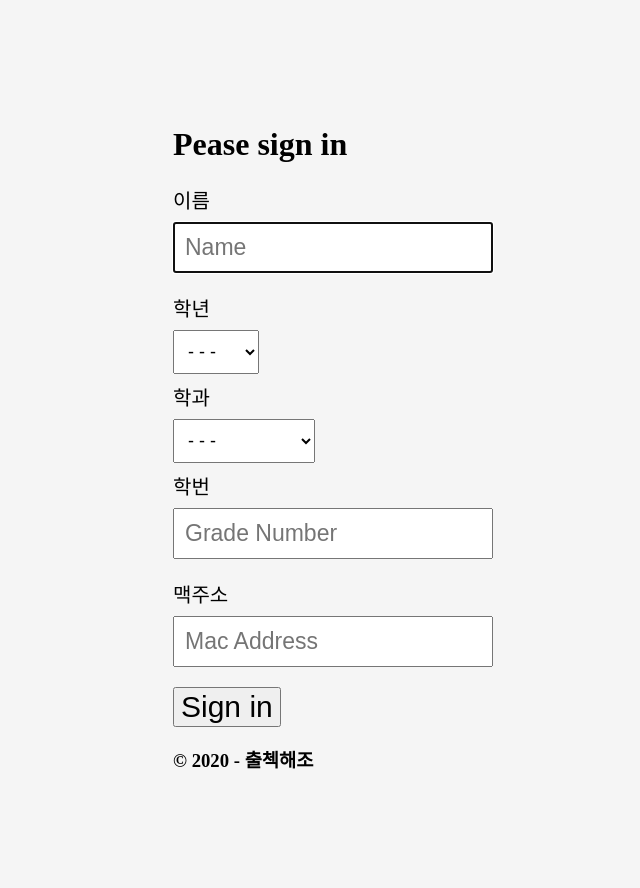
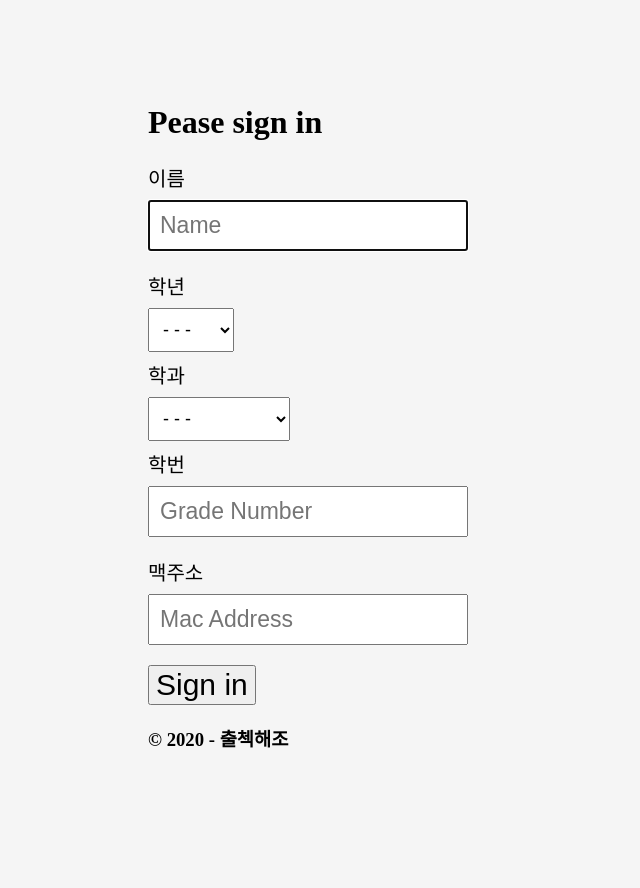
Before and after one commit to JBU-seol/AttendaceCheckServer, a Django app: template memberauth/templates/students/registerStudent.html in a window 1280 px wide. Shown: the whole page, without its empty margins (342-982 px from the left). After the commit the page ends 748 px from the top, so only its background shows below. Run offline with Django 3.2, Linux system fonts and the light colour scheme; the template is opened without the code that fills it, so the values that code supplies are empty.

Commit message:
modified html page

```diff
--- a/memberauth/templates/students/registerStudent.html
+++ b/memberauth/templates/students/registerStudent.html
@@ -13,24 +13,25 @@
 
     <style>
       html,body {
-  height: 100%;
+  height: 90%;
 }
 
 body {
-  display: -ms-flexbox;
-  display: flex;
-  -ms-flex-align: center;
   align-items: center;
-  padding-top: 40px;
+  padding-top: 60px;
   padding-bottom: 40px;
   background-color: #f5f5f5;
 }
 p {
     font-size: 8px;
 }
+.msg {
+    color: red;
+    text-decoration: underline;
+}
 .form-signin {
   width: 100%;
-  max-width: 250px;
+  max-width: 300px;
   padding: 15px;
   margin: auto;
 }
@@ -62,8 +63,14 @@ p {
     </style>
 </head>
   <body class="text-center">
+
     <form class="form-signin" action ="{% url 'regCon' %}" method="post">
         {% csrf_token %}
+        {% if messages %}
+	{% for message in messages %}
+  <h2 class="msg"> {{ message.message }}</h2>
+	{% endfor %}
+{% endif %}
   <h1 > Pease sign in</h1>
         <label for="inputName" class="sr-only">이름</label>
          <p> </p>
```
Also changed, not shown: memberauth/views.py (+10 -4 lines).
